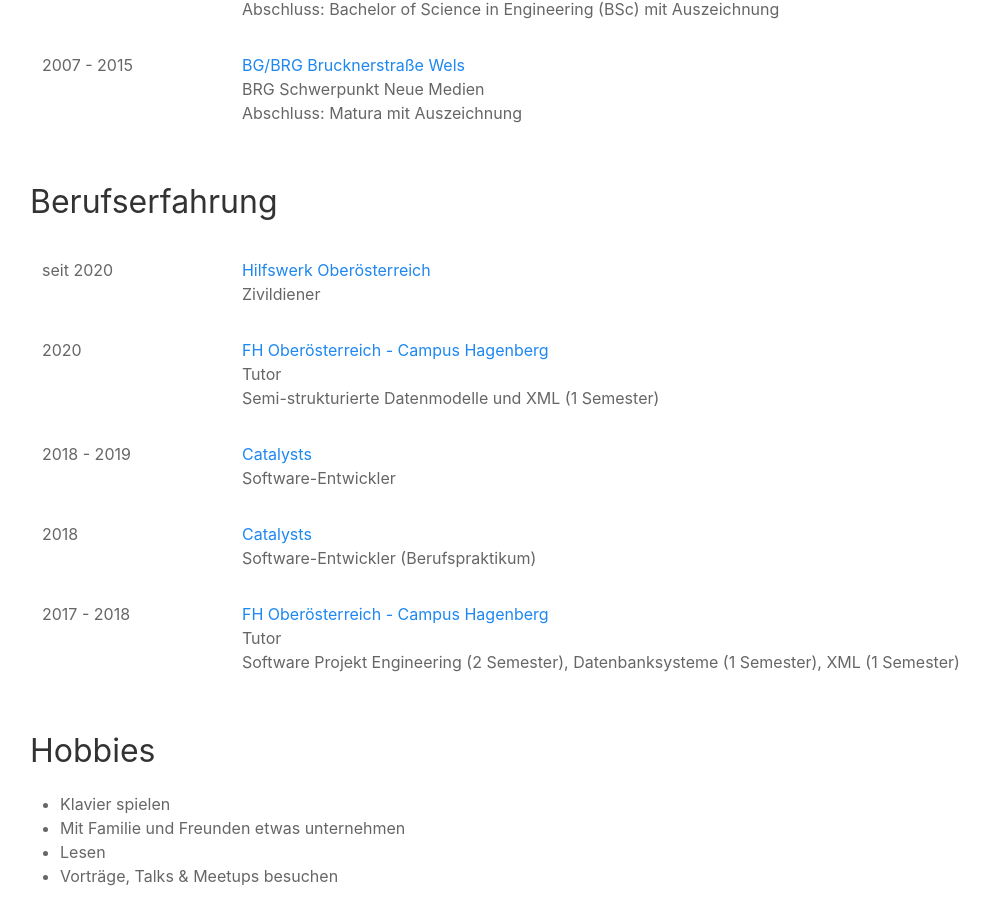
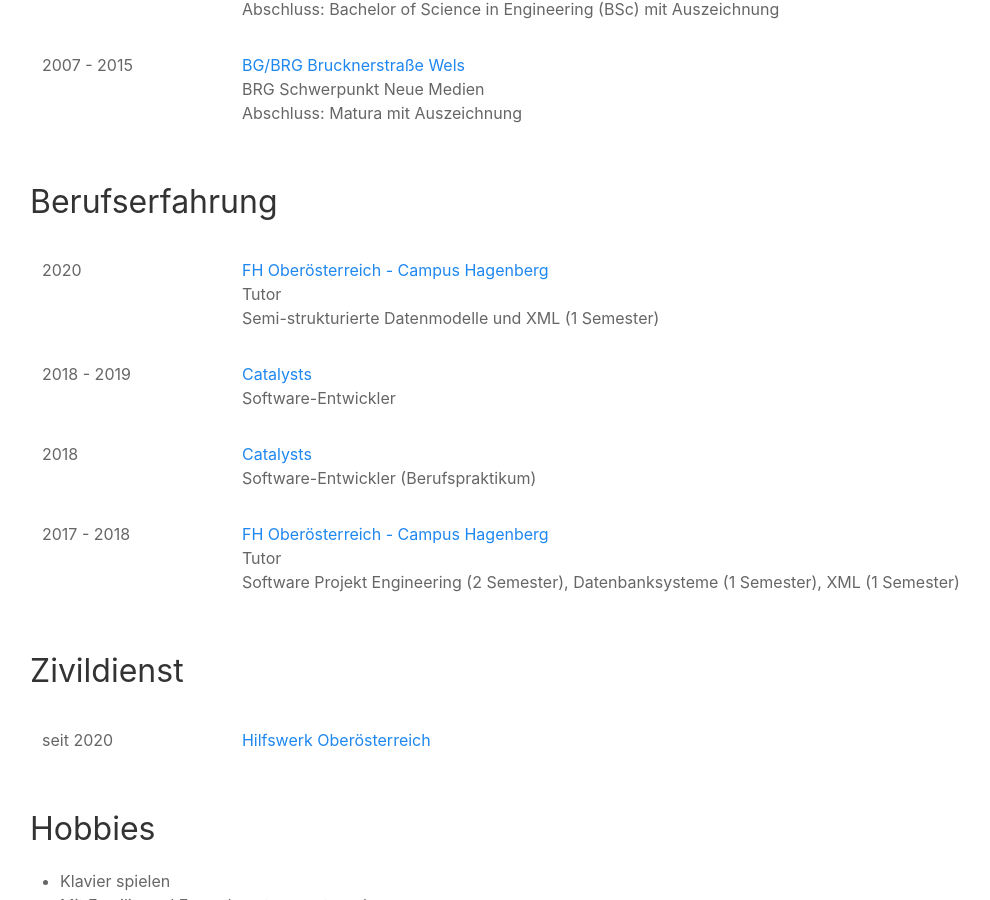
Before and after one commit to stefanschoeberl/stefanschoeberl.github.io, a Jekyll site: the page built from about.html, in a window 1280 px wide and 900 px high, scrolled down 745 px. Shown: the whole window, without its empty margins (10-1000 px from the left). Built offline with Jekyll 4.4.1, drawn with Linux system fonts in a browser that asks for light colours.

Commit message:
Update bio

```diff
--- a/_data/about.yml
+++ b/_data/about.yml
@@ -29,11 +29,12 @@
     graduation: 'Matura mit Auszeichnung'
     date: 2007 - 2015
 
+civil:
+  company: Hilfswerk Oberösterreich
+  link: https://www.hilfswerk.at/oberoesterreich/
+  date: seit 2020
+
 work:
-  - company: Hilfswerk Oberösterreich
-    position: Zivildiener
-    link: https://www.hilfswerk.at/oberoesterreich/
-    date: seit 2020
   - company: FH Oberösterreich - Campus Hagenberg
     position: Tutor
     link: https://www.fh-ooe.at/campus-hagenberg/
--- a/about.html
+++ b/about.html
@@ -44,6 +44,14 @@
     {% endfor %}
 </table>
 
+<h2>Zivildienst</h2>
+<table class="uk-table">
+    <tr>
+        <td class="uk-width-1-6">{{site.data.about.civil.date}}</td>
+        <td><a href="{{site.data.about.civil.link}}" target="_blank" rel="noreferrer">{{site.data.about.civil.company}}</a></td>
+    </tr>
+</table>
+
 <h2>Hobbies</h2>
 <ul>
     {% for hobby in site.data.about.hobbies %}
```
